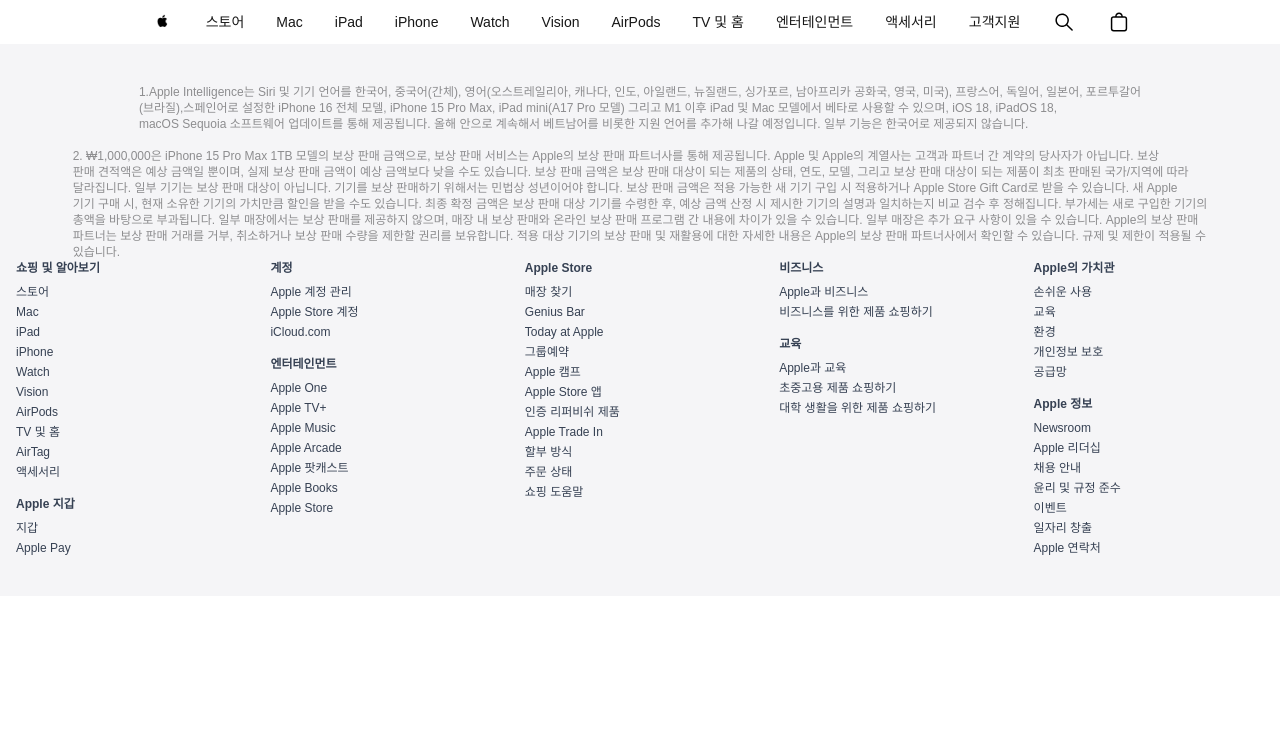
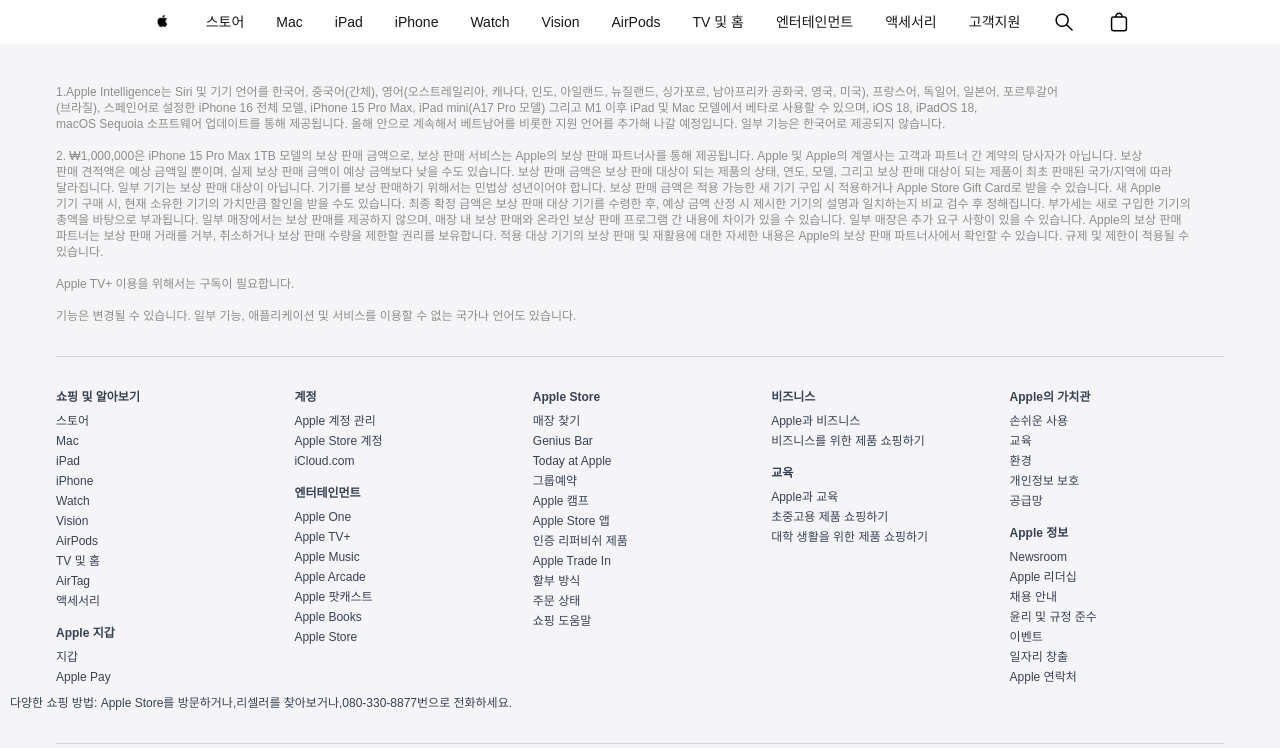
Before and after one commit to chaeriiiim/apple-clone, a Next.js app: page / in a window 1280 px wide. Shown: the top 748 px of the page. Built offline with nearby package versions, Linux system fonts and the light colour scheme.

Commit message:
update : footer

```diff
--- a/src/components/Footer.tsx
+++ b/src/components/Footer.tsx
@@ -1,6 +1,24 @@
 "use client";
 
 export default function Footer() {
+  const footerNotices = [
+    `1.Apple Intelligence는 Siri 및 기기 언어를 한국어, 중국어(간체), 영어(오스트레일리아, 캐나다, 인도, 아일랜드, 뉴질랜드, 싱가포르, 남아프리카 공화국, 영국, 미국), 프랑스어, 독일어, 일본어, 포르투갈어
+    (브라질), 스페인어로 설정한 iPhone 16 전체 모델, iPhone 15 Pro Max, iPad mini(A17 Pro 모델) 그리고 M1 이후 iPad 및 Mac 모델에서 베타로 사용할 수 있으며, iOS 18, iPadOS 18,
+    macOS Sequoia 소프트웨어 업데이트를 통해 제공됩니다. 올해 안으로 계속해서 베트남어를 비롯한 지원 언어를 추가해 나갈 예정입니다. 일부 기능은 한국어로 제공되지 않습니다.`,
+
+    `2. ₩1,000,000은 iPhone 15 Pro Max 1TB 모델의 보상 판매 금액으로, 보상 판매 서비스는 Apple의 보상 판매 파트너사를 통해 제공됩니다. Apple 및 Apple의 계열사는 고객과 파트너 간 계약의 당사자가 아닙니다. 보상
+    판매 견적액은 예상 금액일 뿐이며, 실제 보상 판매 금액이 예상 금액보다 낮을 수도 있습니다. 보상 판매 금액은 보상 판매 대상이 되는 제품의 상태, 연도, 모델, 그리고 보상 판매 대상이 되는 제품이 최초 판매된 국가/지역에 따라
+    달라집니다. 일부 기기는 보상 판매 대상이 아닙니다. 기기를 보상 판매하기 위해서는 민법상 성년이어야 합니다. 보상 판매 금액은 적용 가능한 새 기기 구입 시 적용하거나 Apple Store Gift Card로 받을 수 있습니다. 새 Apple
+    기기 구매 시, 현재 소유한 기기의 가치만큼 할인을 받을 수도 있습니다. 최종 확정 금액은 보상 판매 대상 기기를 수령한 후, 예상 금액 산정 시 제시한 기기의 설명과 일치하는지 비교 검수 후 정해집니다. 부가세는 새로 구입한 기기의
+    총액을 바탕으로 부과됩니다. 일부 매장에서는 보상 판매를 제공하지 않으며, 매장 내 보상 판매와 온라인 보상 판매 프로그램 간 내용에 차이가 있을 수 있습니다. 일부 매장은 추가 요구 사항이 있을 수 있습니다. Apple의 보상 판매
+    파트너는 보상 판매 거래를 거부, 취소하거나 보상 판매 수량을 제한할 권리를 보유합니다. 적용 대상 기기의 보상 판매 및 재활용에 대한 자세한 내용은 Apple의 보상 판매 파트너사에서 확인할 수 있습니다. 규제 및 제한이 적용될 수
+    있습니다.`,
+
+    `Apple TV+ 이용을 위해서는 구독이 필요합니다.`,
+
+    `기능은 변경될 수 있습니다. 일부 기능, 애플리케이션 및 서비스를 이용할 수 없는 국가나 언어도 있습니다.`,
+  ];
+
   const footerSections = [
     [
       {
@@ -95,58 +113,20 @@ export default function Footer() {
 
   return (
     <footer className="bg-[#f5f5f7] text-xs text-gray-700 py-10">
-      <div className="flex flex-col items-center gap-y-4">
-        <div>
-          <p className="text-[#8D8D8F]">
-            1.Apple Intelligence는 Siri 및 기기 언어를 한국어, 중국어(간체),
-            영어(오스트레일리아, 캐나다, 인도, 아일랜드, 뉴질랜드, 싱가포르,
-            남아프리카 공화국, 영국, 미국), 프랑스어, 독일어, 일본어, 포르투갈어
-            <br />
-            (브라질),스페인어로 설정한 iPhone 16 전체 모델, iPhone 15 Pro Max,
-            iPad mini(A17 Pro 모델) 그리고 M1 이후 iPad 및 Mac 모델에서 베타로
-            사용할 수 있으며, iOS 18, iPadOS 18,
-            <br />
-            macOS Sequoia 소프트웨어 업데이트를 통해 제공됩니다. 올해 안으로
-            계속해서 베트남어를 비롯한 지원 언어를 추가해 나갈 예정입니다. 일부
-            기능은 한국어로 제공되지 않습니다.
-          </p>
+      <section className="flex flex-col items-center gap-y-4">
+        {footerNotices.map((text, idx) => (
+          <div key={idx} className="max-w-[1200px] w-full mx-auto px-4">
+            <p className="text-[#8D8D8F] whitespace-pre-line">{text}</p>
           </div>
-        <div>
-          <p className="text-[#8D8D8F]">
-            2. ₩1,000,000은 iPhone 15 Pro Max 1TB 모델의 보상 판매 금액으로,
-            보상 판매 서비스는 Apple의 보상 판매 파트너사를 통해 제공됩니다.
-            Apple 및 Apple의 계열사는 고객과 파트너 간 계약의 당사자가 아닙니다.
-            보상
-            <br />
-            판매 견적액은 예상 금액일 뿐이며, 실제 보상 판매 금액이 예상
-            금액보다 낮을 수도 있습니다. 보상 판매 금액은 보상 판매 대상이 되는
-            제품의 상태, 연도, 모델, 그리고 보상 판매 대상이 되는 제품이 최초
-            판매된 국가/지역에 따라
-            <br />
-            달라집니다. 일부 기기는 보상 판매 대상이 아닙니다. 기기를 보상
-            판매하기 위해서는 민법상 성년이어야 합니다. 보상 판매 금액은 적용
-            가능한 새 기기 구입 시 적용하거나 Apple Store Gift Card로 받을 수
-            있습니다. 새 Apple
-            <br />
-            기기 구매 시, 현재 소유한 기기의 가치만큼 할인을 받을 수도 있습니다.
-            최종 확정 금액은 보상 판매 대상 기기를 수령한 후, 예상 금액 산정 시
-            제시한 기기의 설명과 일치하는지 비교 검수 후 정해집니다. 부가세는
-            새로 구입한 기기의
-            <br />
-            총액을 바탕으로 부과됩니다. 일부 매장에서는 보상 판매를 제공하지
-            않으며, 매장 내 보상 판매와 온라인 보상 판매 프로그램 간 내용에
-            차이가 있을 수 있습니다. 일부 매장은 추가 요구 사항이 있을 수
-            있습니다. Apple의 보상 판매
-            <br />
-            파트너는 보상 판매 거래를 거부, 취소하거나 보상 판매 수량을 제한할
-            권리를 보유합니다. 적용 대상 기기의 보상 판매 및 재활용에 대한
-            자세한 내용은 Apple의 보상 판매 파트너사에서 확인할 수 있습니다.
-            규제 및 제한이 적용될 수<br />
-            있습니다.
-          </p>
+        ))}
+      </section>
+
+      <div className="w-full max-w-[1200px] mx-auto px-4 ">
+        <hr className="w-full h-[1px] bg-gray-300 border-0 my-8" />
       </div>
-      </div>
-      <div className="grid grid-cols-5 gap-6 max-w-7xl mx-auto px-4">
+
+      <section>
+        <div className="grid grid-cols-5 gap-6 max-w-[1200px] mx-auto px-4">
           {footerSections.map((column, colIdx) => (
             <div key={colIdx}>
               {column.map((section, secIdx) => (
@@ -166,6 +146,20 @@ export default function Footer() {
             </div>
           ))}
         </div>
+        <div className="m-[10px]">
+          <p>
+            다양한 쇼핑 방법: <a href="#">Apple Store를 방문하거나</a>,
+            <a href="#">리셀러</a>를 찾아보거나,<a href="#">080-330-8877</a>
+            번으로 전화하세요.
+          </p>
+        </div>
+      </section>
+
+      <div className="w-full max-w-[1200px] mx-auto px-4 ">
+        <hr className="w-full h-[1px] bg-gray-300 border-0 my-8" />
+      </div>
+
+      <section></section>
     </footer>
   );
 }
```
Lines whose indentation alone changed are shown as unchanged.
